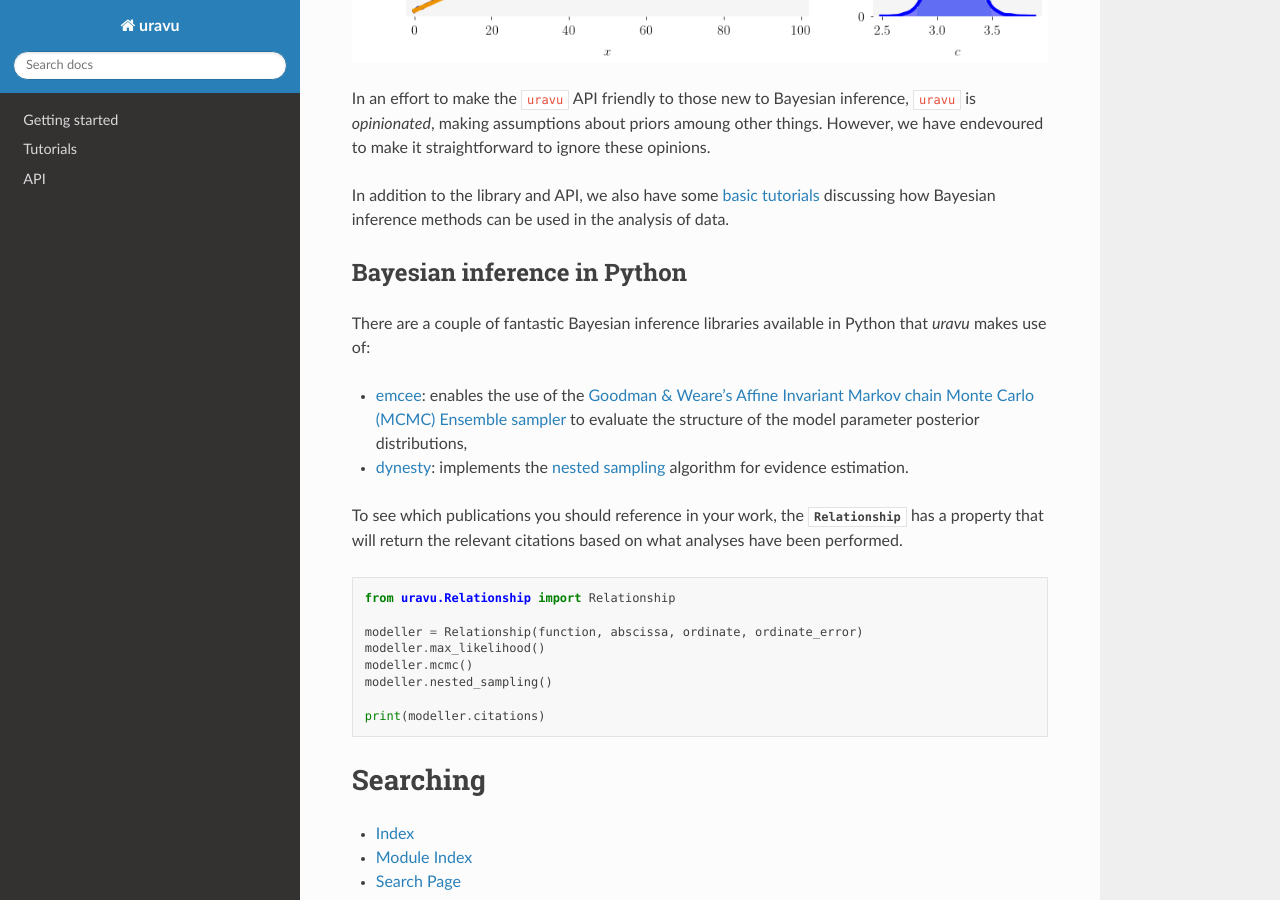
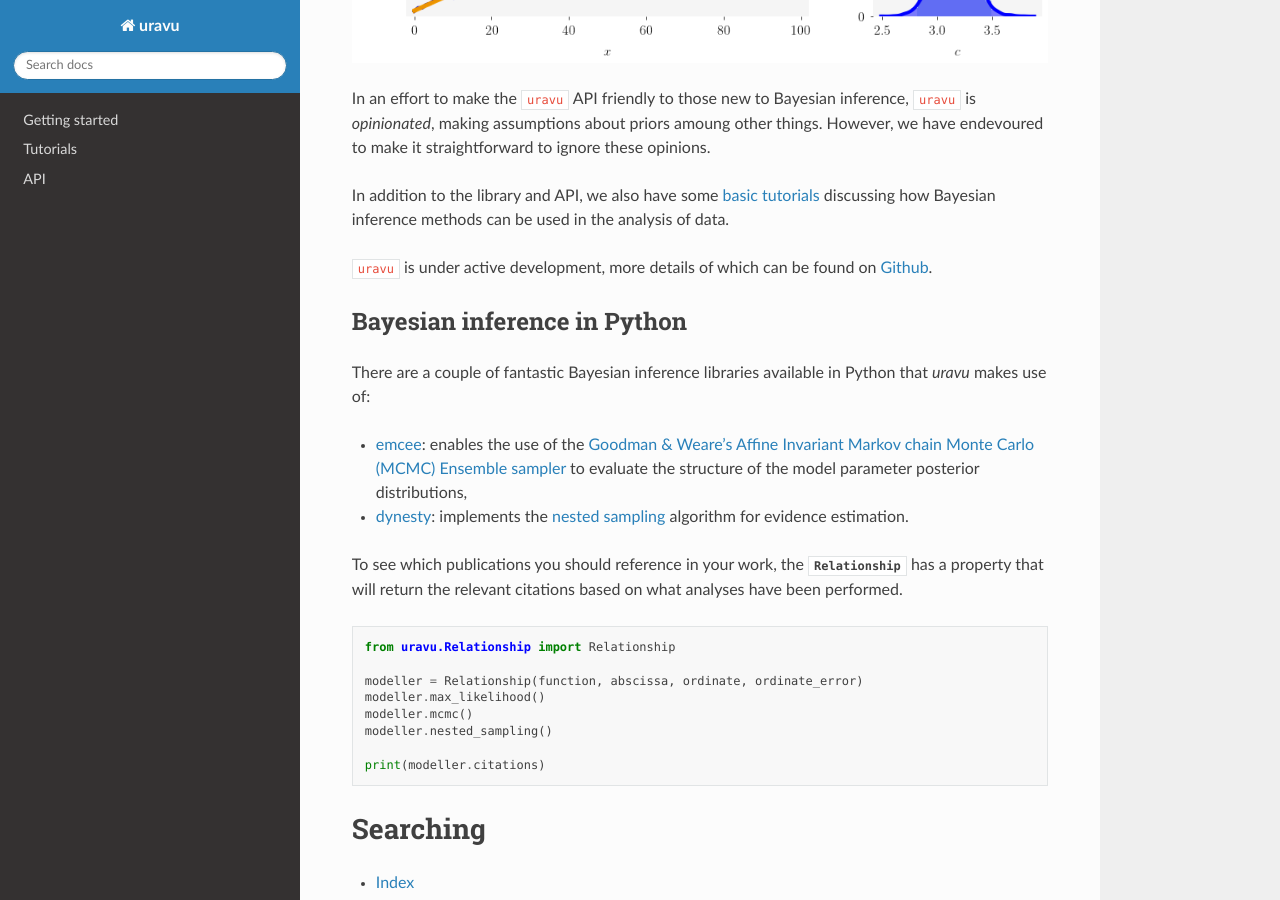
Before and after one commit to arm61/uravu, a Sphinx documentation site: the page built from docs/source/index.rst, in a window 1280 px wide and 900 px high, scrolled down 621 px. Built offline with Sphinx 7.4.7 and the Read the Docs theme 2.0.0, drawn with Linux system fonts in a browser that asks for light colours; formulas are drawn with MathJax 3.

Commit message:
add mention of github to docs

```diff
--- a/docs/source/index.rst
+++ b/docs/source/index.rst
@@ -22,6 +22,8 @@ However, we have endevoured to make it straightforward to ignore these opinions.
 
 In addition to the library and API, we also have some `basic tutorials`_ discussing how Bayesian inference methods can be used in the analysis of data.
 
+``uravu`` is under active development, more details of which can be found on `Github`_.
+
 Bayesian inference in Python
 ----------------------------
 
@@ -45,6 +47,7 @@ To see which publications you should reference in your work, the :class:`Relatio
 
 .. _scipy.optimize.curve_fit: https://docs.scipy.org/doc/scipy/reference/generated/scipy.optimize.curve_fit.html
 .. _basic tutorials: ./tutorials.html
+.. _Github: https://github.com/arm61/uravu
 .. _emcee: https://emcee.readthedocs.io/
 .. _dynesty: https://dynesty.readthedocs.io/
 .. _Goodman & Weare’s Affine Invariant Markov chain Monte Carlo (MCMC) Ensemble sampler: https://doi.org/10.2140/camcos.2010.5.65
```
